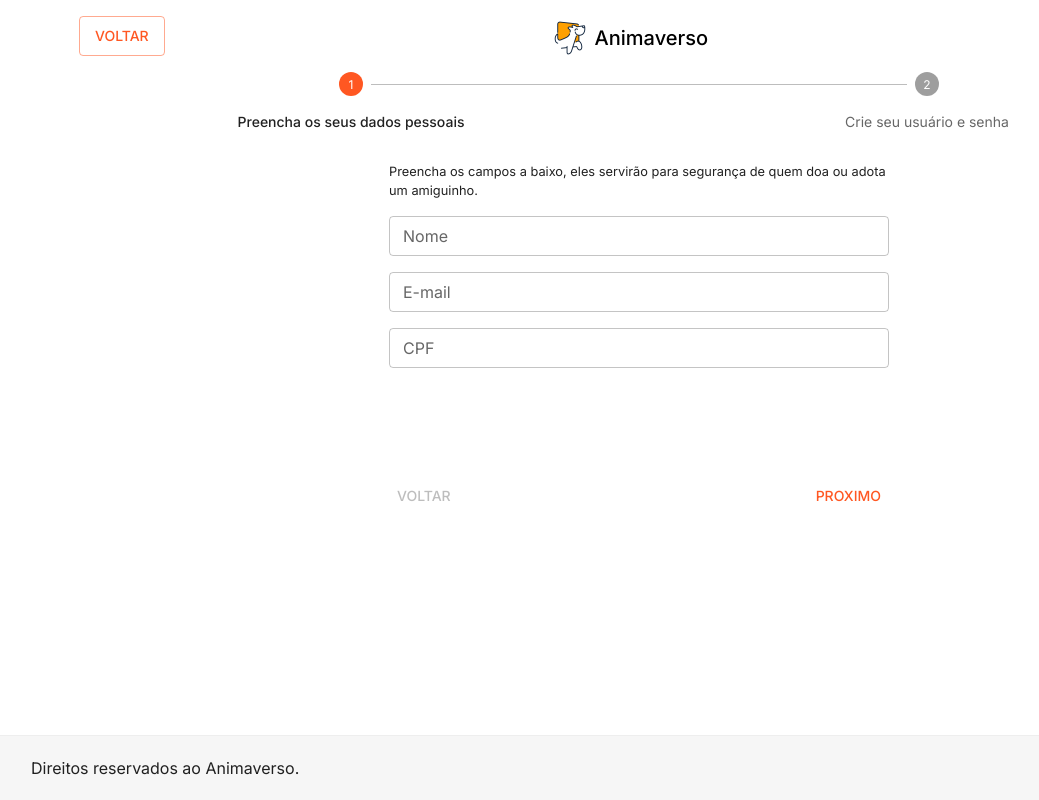
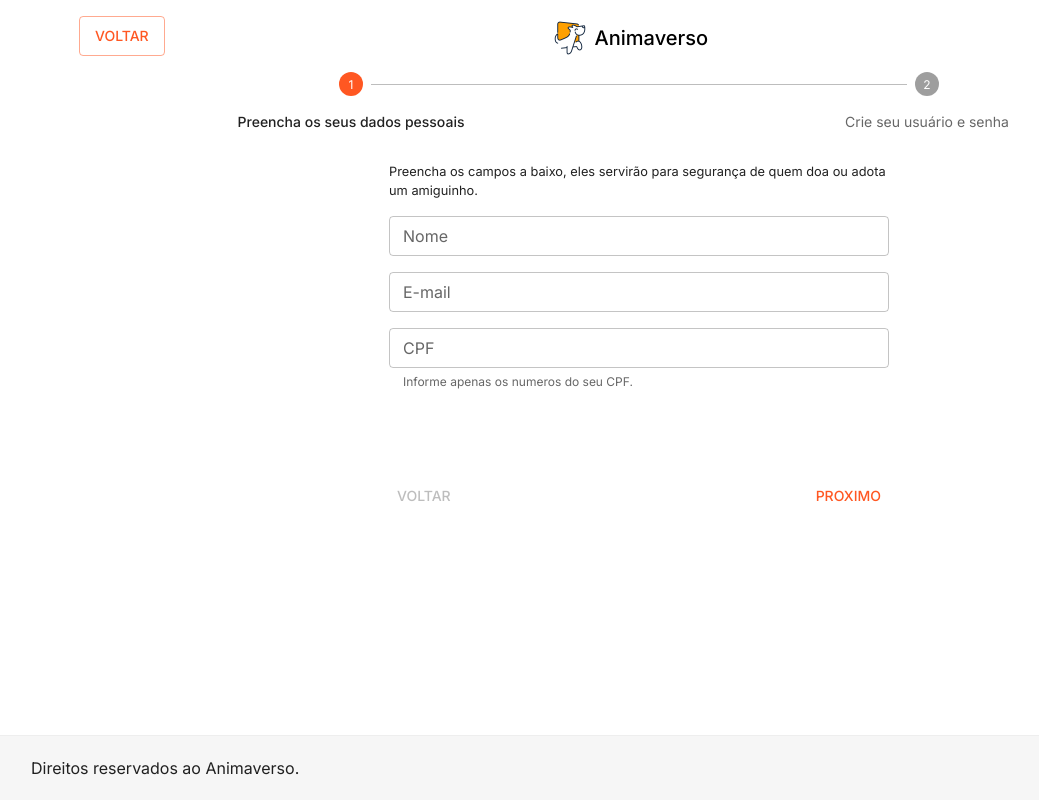
Before and after one commit to Animaversos/Animaverso, a React (Vite) app: page /authentication/signup in a window 1280 px wide. Shown: the whole page, without its empty margins (1-1040 px from the left). Built offline with nearby package versions, Linux system fonts and the light colour scheme.

Commit message:
FEAT: Criado cadastro do usuário

```diff
--- a/src/pages/cadastroUsuario/index.jsx
+++ b/src/pages/cadastroUsuario/index.jsx
@@ -4,25 +4,23 @@ import Stepper from "@mui/material/Stepper";
 import Step from "@mui/material/Step";
 import StepLabel from "@mui/material/StepLabel";
 import Button from "@mui/material/Button";
-import { TextField, Typography } from "@mui/material";
-import { Controller, useForm } from "react-hook-form";
-import { useSnackbar } from "notistack";
+import {
+  Backdrop,
+  CircularProgress,
+  TextField,
+  Typography,
+} from "@mui/material";
+import { useForm } from "react-hook-form";
+import useCadastroUsuario from "./useCadastroUsuario";
 
 const steps = ["Preencha os seus dados pessoais", "Crie seu usuário e senha"];
 
 export default function CadastroUsuarioPage() {
-  const { enqueueSnackbar } = useSnackbar();
-  const { register, handleSubmit, control, formState } = useForm();
+  const { register, handleSubmit } = useForm();
   const [activeStep, setActiveStep] = React.useState(0);
+  const { submit, isLoading } = useCadastroUsuario();
 
   const handleNext = () => {
-    if (!formState.isValid) {
-      enqueueSnackbar("Preencha os campos corretamente.", {
-        variant: "warning",
-        autoHideDuration: 3000,
-      });
-      return;
-    }
     setActiveStep((prevActiveStep) => prevActiveStep + 1);
   };
 
@@ -30,11 +28,6 @@ export default function CadastroUsuarioPage() {
     setActiveStep((prevActiveStep) => prevActiveStep - 1);
   };
 
-  const insertMaskInCpf = (cpf) => {
-    cpf.replace(/\D/g, "");
-
-    return cpf.replace(/(\d{3})(\d{3})(\d{3})(\d{2})/g, "$1.$2.$3-$4");
-  };
   return (
     <Box sx={{ width: "100%" }}>
       <Stepper alternativeLabel activeStep={activeStep}>
@@ -58,9 +51,7 @@ export default function CadastroUsuarioPage() {
         <Box width={"500px"}>
           <Box
             component={"form"}
-            onSubmit={handleSubmit((data) => {
-              console.log(data);
-            })}
+            onSubmit={handleSubmit(submit)}
             sx={{
               height: "300px",
             }}
@@ -92,22 +83,18 @@ export default function CadastroUsuarioPage() {
                 {...register("email", { required: true })}
               />
 
-              <Controller
-                name="cpf"
-                control={control}
-                defaultValue=""
-                render={({ field }) => (
-                  <TextField
-                    label="CPF"
-                    variant="outlined"
-                    fullWidth
-                    size="small"
-                    inputProps={{ maxLength: 14 }}
-                    placeholder="000.000.000-00"
-                    value={insertMaskInCpf(field.value)}
-                    onChange={(e) => field.onChange(e.target.value)}
-                  />
-                )}
+              <TextField
+                label="CPF"
+                variant="outlined"
+                fullWidth
+                size="small"
+                helperText="Informe apenas os numeros do seu CPF."
+                inputProps={{
+                  inputMode: "numeric",
+                  pattern: "[0-9]*",
+                  maxLength: 11,
+                }}
+                {...register("cpf")}
               />
             </Box>
             {activeStep == 1 ? (
@@ -166,6 +153,12 @@ export default function CadastroUsuarioPage() {
           </Box>
         </Box>
       </Box>
+      <Backdrop
+        sx={{ color: "#fff", zIndex: (theme) => theme.zIndex.drawer + 1 }}
+        open={isLoading}
+      >
+        <CircularProgress color="primary" />
+      </Backdrop>
     </Box>
   );
 }
--- /dev/null
+++ b/src/pages/cadastroUsuario/useCadastroUsuario.js
@@ -0,0 +1,41 @@
+import { useSnackbar } from "notistack";
+import { useState } from "react";
+import { useNavigate } from "react-router-dom";
+import AuthApi from "../../service/apis/autenticacao";
+const useCadastroUsuario = () => {
+  const navigate = useNavigate();
+  const { enqueueSnackbar } = useSnackbar();
+  const [isLoading, setIsLoading] = useState(false);
+
+  const submit = async (formData) => {
+    try {
+      setIsLoading(true);
+
+      await AuthApi.cadastrarUsuario(formData);
+
+      enqueueSnackbar("Cadastro realizado com sucesso.", {
+        variant: "success",
+        autoHideDuration: 3000,
+      });
+
+      navigate("/authentication/signin");
+    } catch (error) {
+      if (error.response != null) {
+        setIsLoading(false);
+        const message = Array.isArray(error.response.data.message)
+          ? error.response.data.message[0]
+          : error.response.data.message;
+        enqueueSnackbar(message, {
+          variant: "error",
+          autoHideDuration: 3000,
+        });
+      }
+    } finally {
+      setIsLoading(false);
+    }
+  };
+
+  return { isLoading, submit };
+};
+
+export default useCadastroUsuario;
--- a/src/service/apis/autenticacao/index.js
+++ b/src/service/apis/autenticacao/index.js
@@ -23,4 +23,18 @@ const redefinirSenha = async (hash, body) => {
 
   return await api.post(`/auth/atualiza-senha-esquecida/${hash}`, body);
 };
-export default { realizaLogin, relembraSenha, redefinirSenha };
+
+const cadastrarUsuario = async (body) => {
+  if (body == null) {
+    throw new Error("Corpo da requisição não informado");
+  }
+
+  return await api.post(`/auth/registrar`, body);
+};
+
+export default {
+  realizaLogin,
+  relembraSenha,
+  redefinirSenha,
+  cadastrarUsuario,
+};
```
